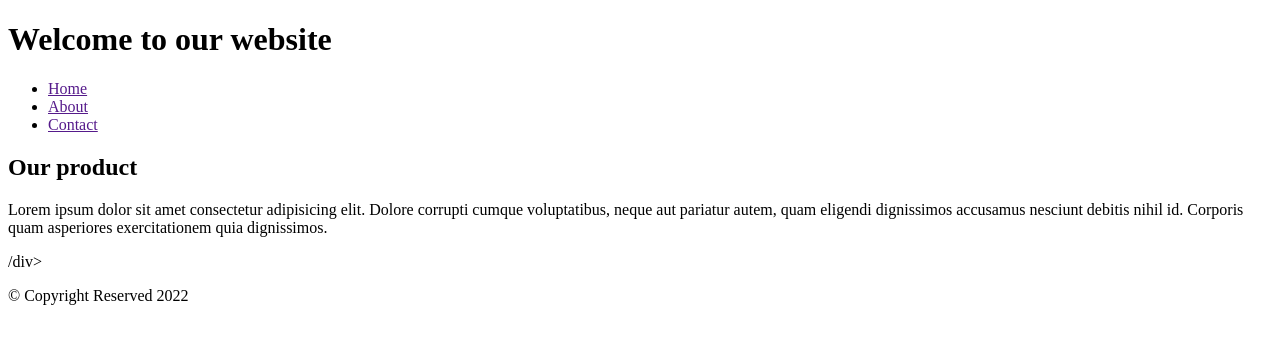
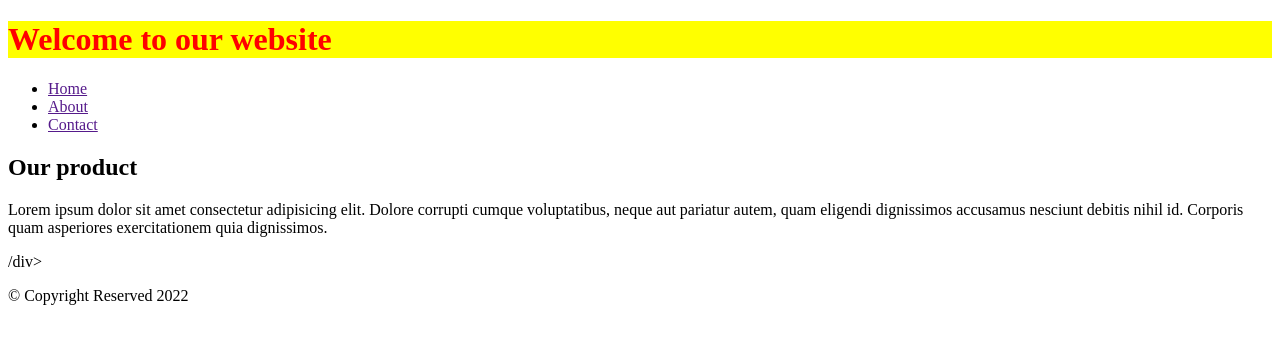
Before and after one commit to ikaxa/onlinestore, a plain HTML site: page index.html in a window 1280 px wide. Drawn offline with Linux system fonts and the light colour scheme.

Commit message:
added any.txt and main.css updated

```diff
--- a/index.html
+++ b/index.html
@@ -4,6 +4,7 @@
     <meta charset="UTF-8">
     <meta http-equiv="X-UA-Compatible" content="IE=edge">
     <meta name="viewport" content="width=device-width, initial-scale=1.0">
+    <link rel="stylesheet" href="./main.css">
     <title>Online Store</title>
 </head>
 <body>
--- a/main.css
+++ b/main.css
@@ -0,0 +1,4 @@
+h1{
+    background-color: yellow;
+    color: red;
+}
```
Also changed, not shown: any.txt (added).
